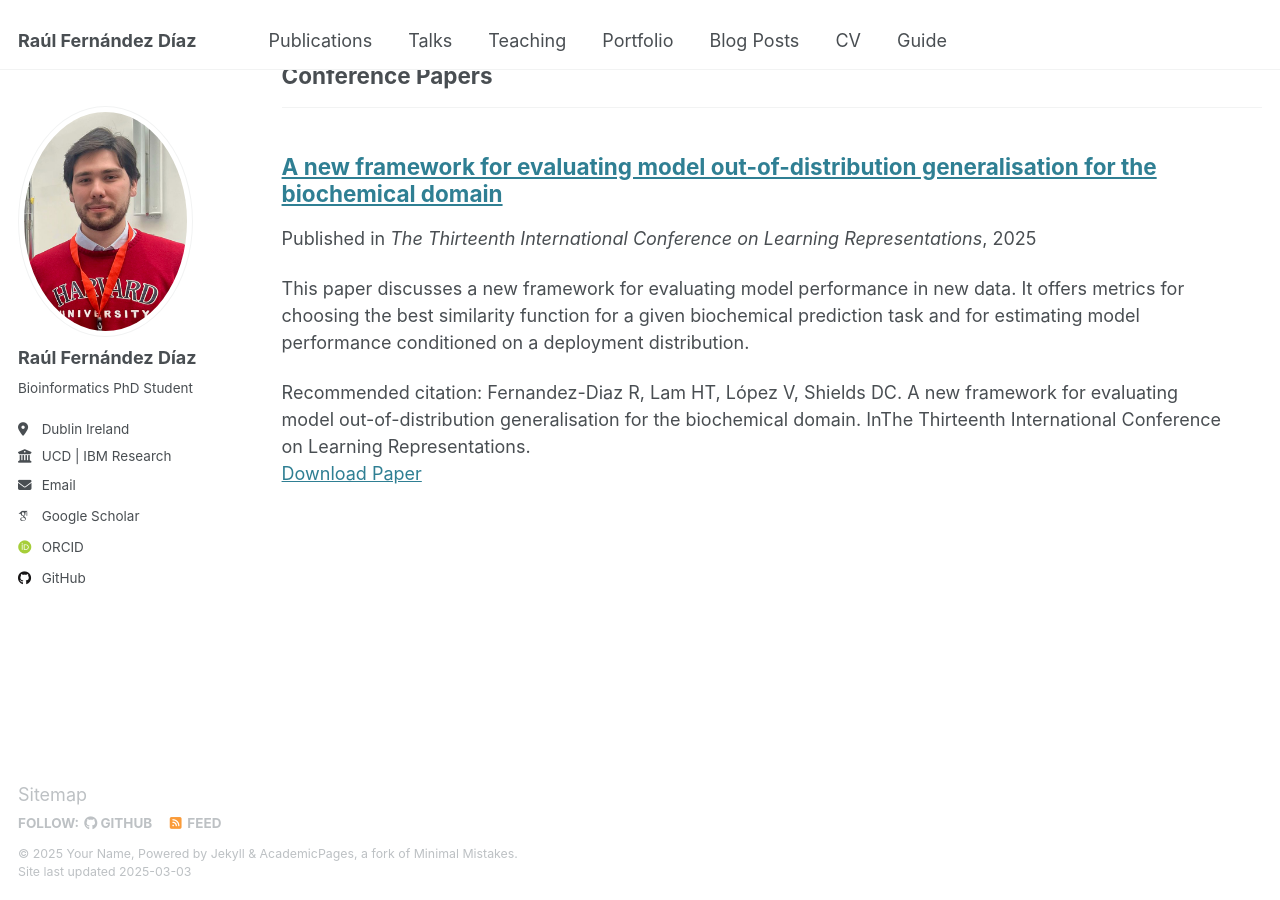
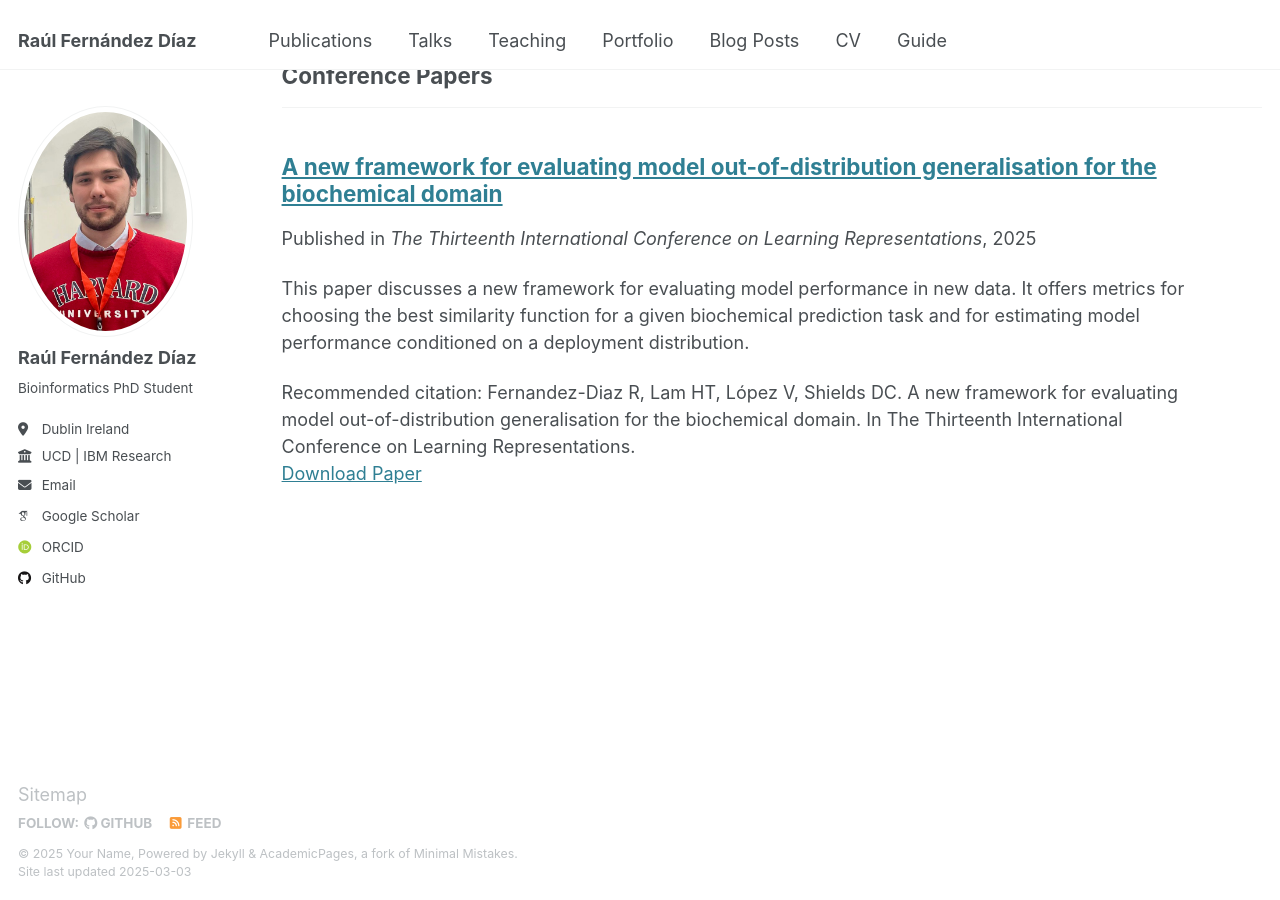
Before and after one commit to RaulFD-creator/RaulFD-creator.github.io, a Jekyll site: the page built from _pages/publications.html, in a window 1280 px wide and 900 px high, scrolled down 1092 px. Built offline with Jekyll 4.4.1, drawn with Linux system fonts in a browser that asks for light colours; some web fonts are replaced.

Commit message:
🪲 Hestia citation

```diff
--- a/_publications/2025-hestia-good.md
+++ b/_publications/2025-hestia-good.md
@@ -7,7 +7,7 @@ excerpt: 'This paper discusses a new framework for evaluating model performance
 date: 2025-01-22
 venue: 'The Thirteenth International Conference on Learning Representations'
 paperurl: 'https://openreview.net/pdf?id=qFZnAC4GHR'
-citation: 'Fernandez-Diaz R, Lam HT, López V, Shields DC. A new framework for evaluating model out-of-distribution generalisation for the biochemical domain. InThe Thirteenth International Conference on Learning Representations.'
+citation: 'Fernandez-Diaz R, Lam HT, López V, Shields DC. A new framework for evaluating model out-of-distribution generalisation for the biochemical domain. In The Thirteenth International Conference on Learning Representations.'
 ---
 
 The contents above will be part of a list of publications, if the user clicks the link for the publication than the contents of section will be rendered as a full page, allowing you to provide more information about the paper for the reader. When publications are displayed as a single page, the contents of the above "citation" field will automatically be included below this section in a smaller font.
```
